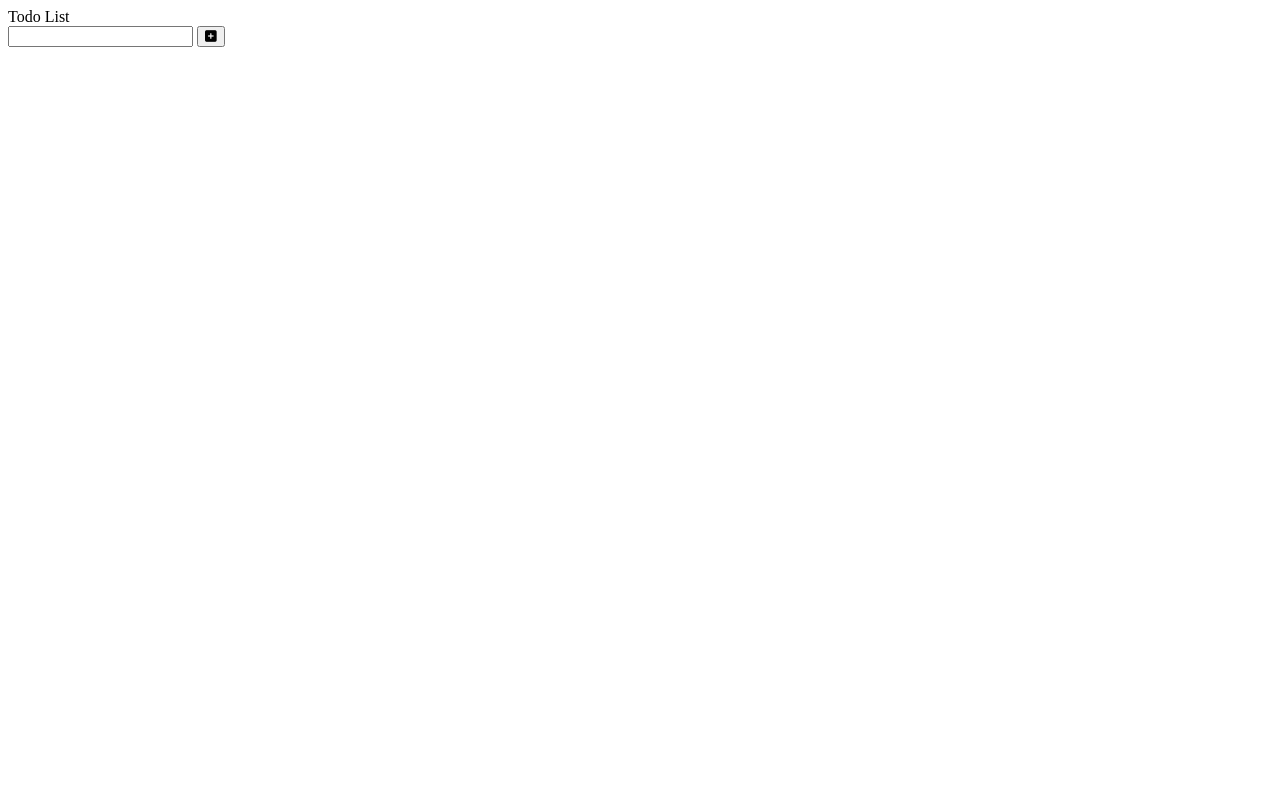
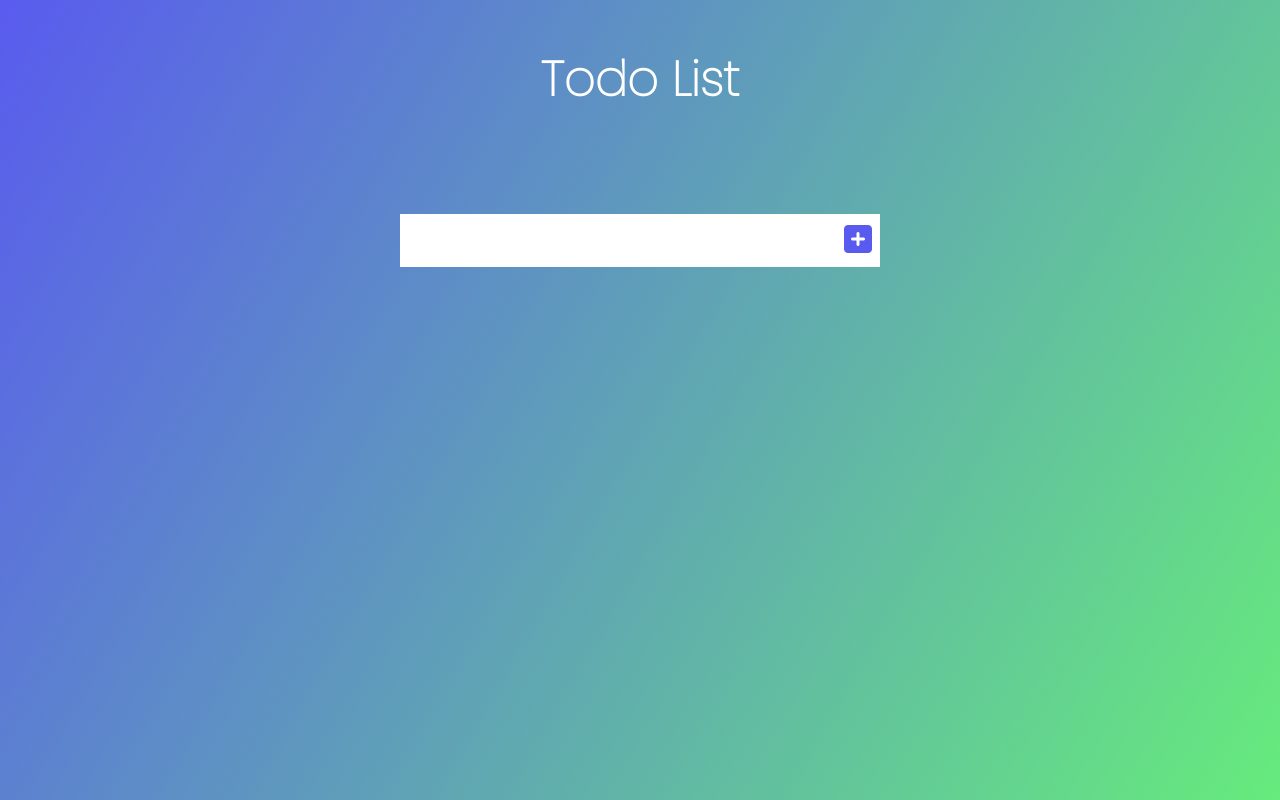
Before and after one commit to wilks625/Todo-List, a plain HTML site: page index.html in a window 1280 px wide. Drawn offline with Linux system fonts and the light colour scheme.

Commit message:
added container for todo items list and updated style.css

```diff
--- a/index.html
+++ b/index.html
@@ -12,14 +12,23 @@
     <title>To-do List</title>
 </head>
 <body>
-    <header>Todo List</header>
+    <header>
+        <h1>Todo List</h1>
+    </header>
     <form>
         <input type="text" class="todo-input">
         <button class="todo-button" type="submit">
             <i class="fas fa-plus-square"></i>
         </button>
     </form>
-
+    <div class="todo-container">
+        <ul class="todo-list">
+            <!-- <div class="todo">
+                <li></li>
+                <button></button>
+            </div> -->
+        </ul>
+    </div>
 
 
 
--- a/style.css
+++ b/style.css
@@ -0,0 +1,41 @@
+* {
+    margin: 0;
+    padding: 0;
+    box-sizing: border-box;
+}
+
+body {
+    background-image: linear-gradient(120deg, #595bee, #66eb7c);
+    color: white;
+    font-family: "Poppins", sans-serif;
+    min-height: 100vh;
+}
+header {
+    font-size: 1.5rem;
+}
+header,
+form {
+    min-height: 20vh;
+    display: flex;
+    justify-content: center;
+    align-items: center;
+}
+
+form input, form button {
+    padding: 0.5rem;
+    font-size: 2rem;
+    border: none;
+    background: white;
+}
+
+form button {
+    color:#595bee ;
+    background: white;
+    cursor: pointer;
+    transition: all 0.3s ease;
+}
+
+form button:hover {
+    background:#595bee ;
+    color: white;
+}
```
